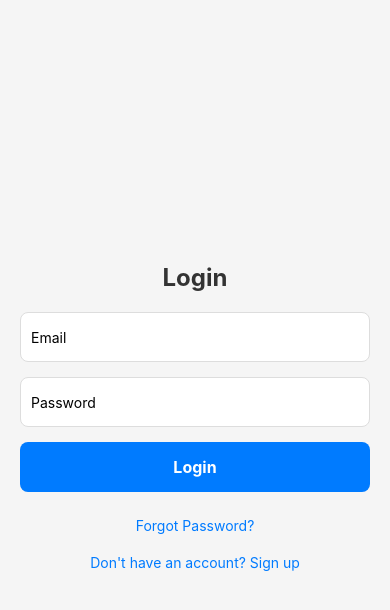
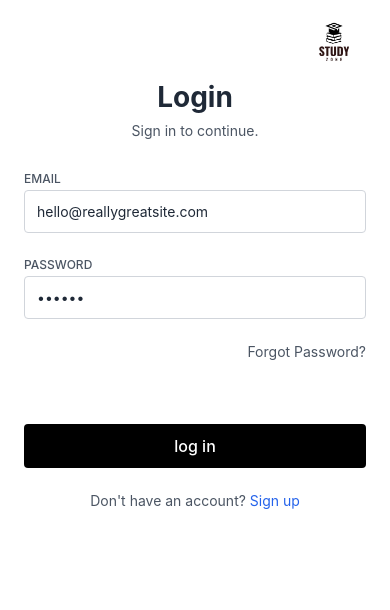
Before and after one commit to SeniduRavihara/STUDYZONE-cli, a React Native app: screen /Login in a window 390 px wide. Shown: the top 610 px of the page. Built offline with nearby package versions, Linux system fonts and the light colour scheme.

Commit message:
login is working

```diff
--- a/src/screens/auth_stack/LoginScreen.tsx
+++ b/src/screens/auth_stack/LoginScreen.tsx
@@ -1,16 +1,24 @@
 // LoginScreen.tsx
+import AsyncStorage from '@react-native-async-storage/async-storage';
 import {NativeStackScreenProps} from '@react-navigation/native-stack';
+import {doc, getDoc} from 'firebase/firestore';
 import React, {useState} from 'react';
 import {
+  Alert,
+  Image,
+  StatusBar,
   StyleSheet,
   Text,
   TextInput,
   TouchableOpacity,
+  TouchableWithoutFeedback,
   View,
 } from 'react-native';
+import {SafeAreaView} from 'react-native-safe-area-context';
+import {db} from '../../firebase/config';
 import {AuthStackParamList} from '../../navigation/AuthStack';
 import {RootStackParamList} from '../../navigation/RootNavigator';
-// import {AuthStackParamList} from '../navigation/AuthStack';
+import {hashPassword} from '../../utils/hashPassword';
 
 type Props = NativeStackScreenProps<
   AuthStackParamList & RootStackParamList,
@@ -18,113 +26,301 @@ type Props = NativeStackScreenProps<
 >;
 
 const LoginScreen = ({navigation}: Props) => {
+  // Form state
   const [email, setEmail] = useState('');
   const [password, setPassword] = useState('');
+  const [isLoading, setIsLoading] = useState(false);
+  const [errors, setErrors] = useState({
+    email: '',
+    password: '',
+  });
 
-  const handleLogin = () => {
-    // Add your authentication logic here
-    console.log('Login attempt with:', email, password);
-    // If successful, navigate to the home screen
+  // Basic validation
+  const validateForm = () => {
+    let isValid = true;
+    const newErrors = {...errors};
+
+    // Email validation
+    const emailRegex = /^[^\s@]+@[^\s@]+\.[^\s@]+$/;
+    if (!email.trim()) {
+      newErrors.email = 'Email is required';
+      isValid = false;
+    } else if (!emailRegex.test(email)) {
+      newErrors.email = 'Please enter a valid email';
+      isValid = false;
+    } else {
+      newErrors.email = '';
+    }
+
+    // Password validation
+    if (!password) {
+      newErrors.password = 'Password is required';
+      isValid = false;
+    } else if (password.length < 6) {
+      newErrors.password = 'Password must be at least 6 characters';
+      isValid = false;
+    } else {
+      newErrors.password = '';
+    }
+
+    setErrors(newErrors);
+    return isValid;
+  };
+
+  // Handle login
+  const handleLogin = async () => {
+    if (validateForm()) {
+      setIsLoading(true);
+      try {
+        const hashedPassword = await hashPassword(password);
+        const userDocRef = doc(db, 'users', email);
+        const userDocSnapshot = await getDoc(userDocRef);
+
+        if (userDocSnapshot.exists()) {
+          const userData = userDocSnapshot.data();
+
+          if (userData.password === hashedPassword) {
+            // Save session using AsyncStorage
+            await AsyncStorage.setItem('userToken', email);
+
             navigation.navigate('App', {
               screen: 'Home',
             });
+          } else {
+            Alert.alert('Error', 'Incorrect password');
+          }
+        } else {
+          Alert.alert('Error', 'User not found. Please register first.');
+        }
+      } catch (error) {
+        console.error('Login error:', error);
+        Alert.alert(
+          'Login Failed',
+          'There was a problem logging in. Please try again.',
+          [{text: 'OK'}],
+        );
+      } finally {
+        setIsLoading(false);
+      }
+    }
+  };
+
+  // Navigate to register screen
+  const goToRegister = () => {
+    navigation.navigate('Register');
+  };
+
+  // Handle forgot password
+  const handleForgotPassword = () => {
+    navigation.navigate('ForgetPassword');
   };
 
   return (
-    <View style={styles.container}>
-      <Text style={styles.title}>Login</Text>
+    <TouchableWithoutFeedback>
+      <SafeAreaView style={styles.container}>
+        <StatusBar barStyle="dark-content" />
 
+        {/* Main Container */}
+        <View style={styles.mainContainer}>
+          {/* Logo */}
+          <View style={styles.logoContainer}>
+            <Image
+              source={require('../../assets/images/logo.jpg')}
+              style={styles.logo}
+              resizeMode="contain"
+            />
+          </View>
+
+          {/* Header */}
+          <View style={styles.headerContainer}>
+            <Text style={styles.headerTitle}>Login</Text>
+            <Text style={styles.headerSubtitle}>Sign in to continue.</Text>
+          </View>
+
+          {/* Form Fields */}
+          <View style={styles.formContainer}>
+            {/* Email Field */}
+            <View style={styles.inputContainer}>
+              <Text style={styles.inputLabel}>EMAIL</Text>
               <TextInput
-        style={styles.input}
-        placeholder="Email"
-        value={email}
-        onChangeText={setEmail}
+                style={styles.textInput}
+                placeholder="hello@reallygreatsite.com"
+                placeholderTextColor="#1F2937"
                 keyboardType="email-address"
                 autoCapitalize="none"
+                value={email}
+                onChangeText={text => {
+                  setEmail(text);
+                  if (text.trim()) {
+                    setErrors({...errors, email: ''});
+                  }
+                }}
               />
+              {errors.email ? (
+                <Text style={styles.errorText}>{errors.email}</Text>
+              ) : null}
+            </View>
 
+            {/* Password Field */}
+            <View style={styles.inputContainer}>
+              <Text style={styles.inputLabel}>PASSWORD</Text>
               <TextInput
-        style={styles.input}
-        placeholder="Password"
+                style={styles.textInput}
+                placeholder="••••••"
+                placeholderTextColor="#1F2937"
+                secureTextEntry
                 value={password}
-        onChangeText={setPassword}
-        secureTextEntry
+                onChangeText={text => {
+                  setPassword(text);
+                  if (text) {
+                    setErrors({...errors, password: ''});
+                  }
+                }}
               />
+              {errors.password ? (
+                <Text style={styles.errorText}>{errors.password}</Text>
+              ) : null}
+            </View>
 
-      <TouchableOpacity style={styles.button} onPress={handleLogin}>
-        <Text style={styles.buttonText}>Login</Text>
+            {/* Forgot Password */}
+            <TouchableOpacity
+              style={styles.forgotPasswordContainer}
+              onPress={handleForgotPassword}>
+              <Text style={styles.forgotPasswordText}>Forgot Password?</Text>
+            </TouchableOpacity>
+          </View>
+
+          {/* Login Button */}
+          <TouchableOpacity
+            style={[
+              styles.loginButton,
+              isLoading && styles.loginButtonDisabled,
+            ]}
+            onPress={handleLogin}
+            disabled={isLoading}>
+            <Text style={styles.loginButtonText}>
+              {isLoading ? 'Logging in...' : 'log in'}
+            </Text>
           </TouchableOpacity>
 
-      <View style={styles.links}>
-        <TouchableOpacity onPress={() => navigation.navigate('ForgetPassword')}>
-          <Text style={styles.link}>Forgot Password?</Text>
-        </TouchableOpacity>
-
-        <TouchableOpacity onPress={() => navigation.navigate('Register')}>
-          <Text style={styles.link}>Don't have an account? Sign up</Text>
-        </TouchableOpacity>
+          {/* Register Link */}
+          <View style={styles.registerContainer}>
+            <Text style={styles.registerText}>
+              Don&apos;t have an account?{' '}
+              <Text onPress={goToRegister} style={styles.registerLink}>
+                Sign up
+              </Text>
+            </Text>
           </View>
         </View>
+      </SafeAreaView>
+    </TouchableWithoutFeedback>
   );
 };
 
 const styles = StyleSheet.create({
   container: {
     flex: 1,
-    justifyContent: 'center',
-    alignItems: 'center',
-    padding: 20,
-    backgroundColor: '#f5f5f5',
+    backgroundColor: 'white',
   },
-  title: {
-    fontSize: 24,
-    fontWeight: 'bold',
-    marginBottom: 20,
-    color: '#333',
-  },
-  description: {
-    fontSize: 16,
-    textAlign: 'center',
-    marginBottom: 20,
-    color: '#666',
-  },
-  input: {
-    width: '100%',
-    height: 50,
-    borderWidth: 1,
-    borderColor: '#ddd',
-    borderRadius: 8,
-    marginBottom: 15,
-    paddingHorizontal: 10,
-    backgroundColor: '#fff',
-  },
-  button: {
-    width: '100%',
-    height: 50,
-    backgroundColor: '#007bff',
-    borderRadius: 8,
-    justifyContent: 'center',
-    alignItems: 'center',
-    marginBottom: 15,
-  },
-  buttonText: {
-    color: '#fff',
-    fontSize: 16,
-    fontWeight: 'bold',
-  },
-  links: {
-    width: '100%',
+  mainContainer: {
+    flex: 1,
+    paddingHorizontal: 24,
+    paddingTop: 20,
+    paddingBottom: 16,
     alignItems: 'center',
   },
-  link: {
-    color: '#007bff',
-    marginVertical: 10,
-    textAlign: 'center',
+  logoContainer: {
+    // alignItems: "center",
+    marginBottom: 60,
+    width: '100%',
+    backgroundColor: 'red',
   },
-  text: {
-    marginTop: 10,
+  logo: {
+    position: 'absolute',
+    top: -10,
+    right: 0,
+    height: 64,
+    width: 64,
+  },
+  headerContainer: {
+    marginBottom: 32,
+    alignItems: 'center',
+  },
+  headerTitle: {
+    fontSize: 28,
+    fontWeight: 'bold',
+    color: '#1F2937', // gray-900, matching the registration page
+    marginBottom: 8,
+  },
+  headerSubtitle: {
+    fontSize: 14,
+    color: '#4B5563', // gray-600, matching the registration page
+  },
+  formContainer: {
+    width: '100%',
+    marginBottom: 20,
+  },
+  inputContainer: {
+    marginBottom: 24,
+  },
+  inputLabel: {
+    fontSize: 12,
+    textTransform: 'uppercase',
+    color: '#4B5563', // gray-600, matching the registration page
+    marginBottom: 4,
+    fontWeight: '500',
+  },
+  textInput: {
+    borderWidth: 1,
+    borderColor: '#D1D5DB', // gray-300, matching the registration page
+    borderRadius: 4,
+    padding: 12,
+    width: '100%',
+    color: '#1F2937', // gray-800, matching the registration page
+  },
+  placeholderText: {
+    color: '#1F2937', // Makes placeholder text full opacity
+  },
+  errorText: {
+    color: '#EF4444', // red-500, matching the registration page
+    fontSize: 12,
+    marginTop: 4,
+  },
+  forgotPasswordContainer: {
+    alignSelf: 'flex-end',
+    marginBottom: 20,
+  },
+  forgotPasswordText: {
+    color: '#4B5563', // gray-600, matching the registration page
+    fontSize: 14,
+  },
+  loginButton: {
+    backgroundColor: 'black',
+    width: '100%',
+    padding: 12,
+    borderRadius: 4,
+    alignItems: 'center',
+    marginTop: 24,
+  },
+  loginButtonDisabled: {
+    backgroundColor: '#666',
+  },
+  loginButtonText: {
+    color: 'white',
     fontSize: 16,
-    color: '#333',
+    fontWeight: '500',
+  },
+  registerContainer: {
+    marginTop: 24,
+  },
+  registerText: {
+    fontSize: 14,
+    color: '#4B5563', // gray-600, matching the registration page
+  },
+  registerLink: {
+    color: '#2563EB', // blue-600, matching the registration page
+    fontWeight: 'medium',
   },
 });
 
```
Lines whose indentation alone changed are shown as unchanged.
